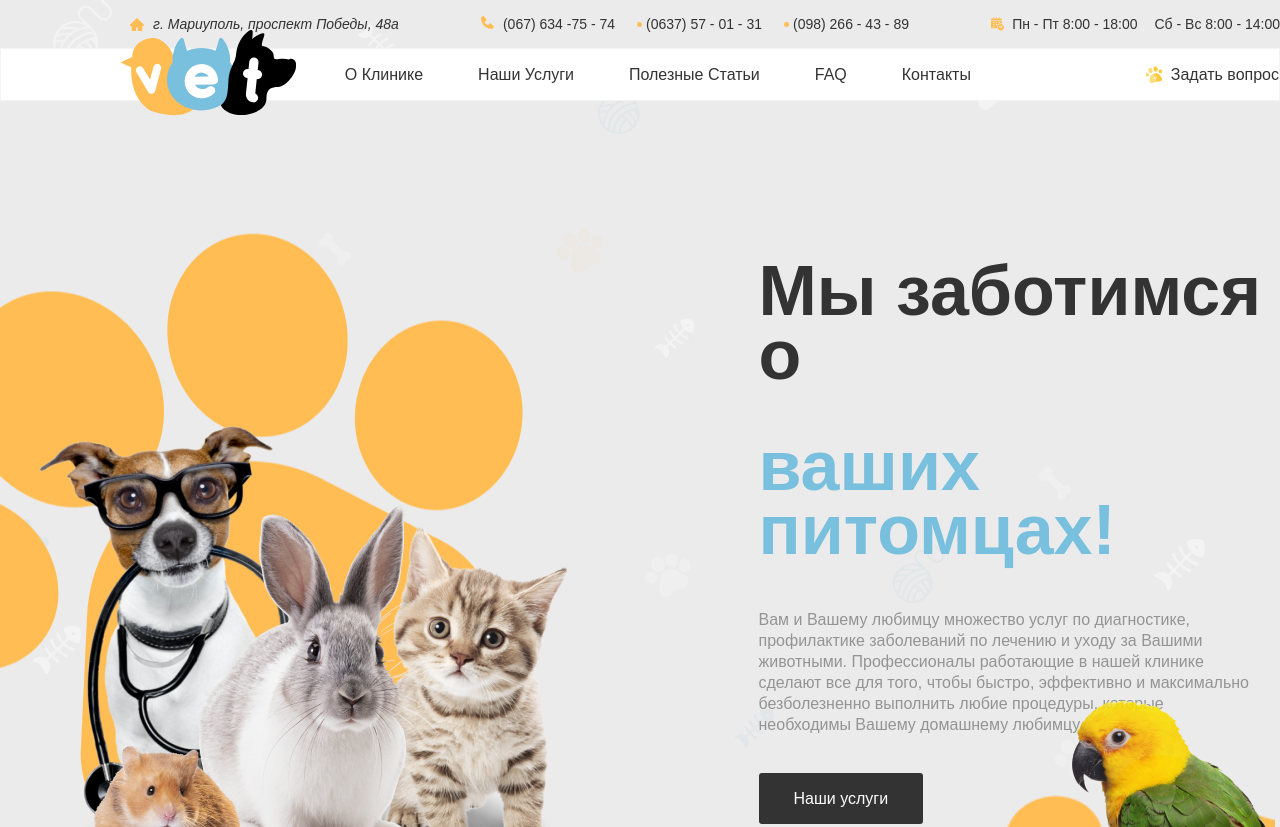
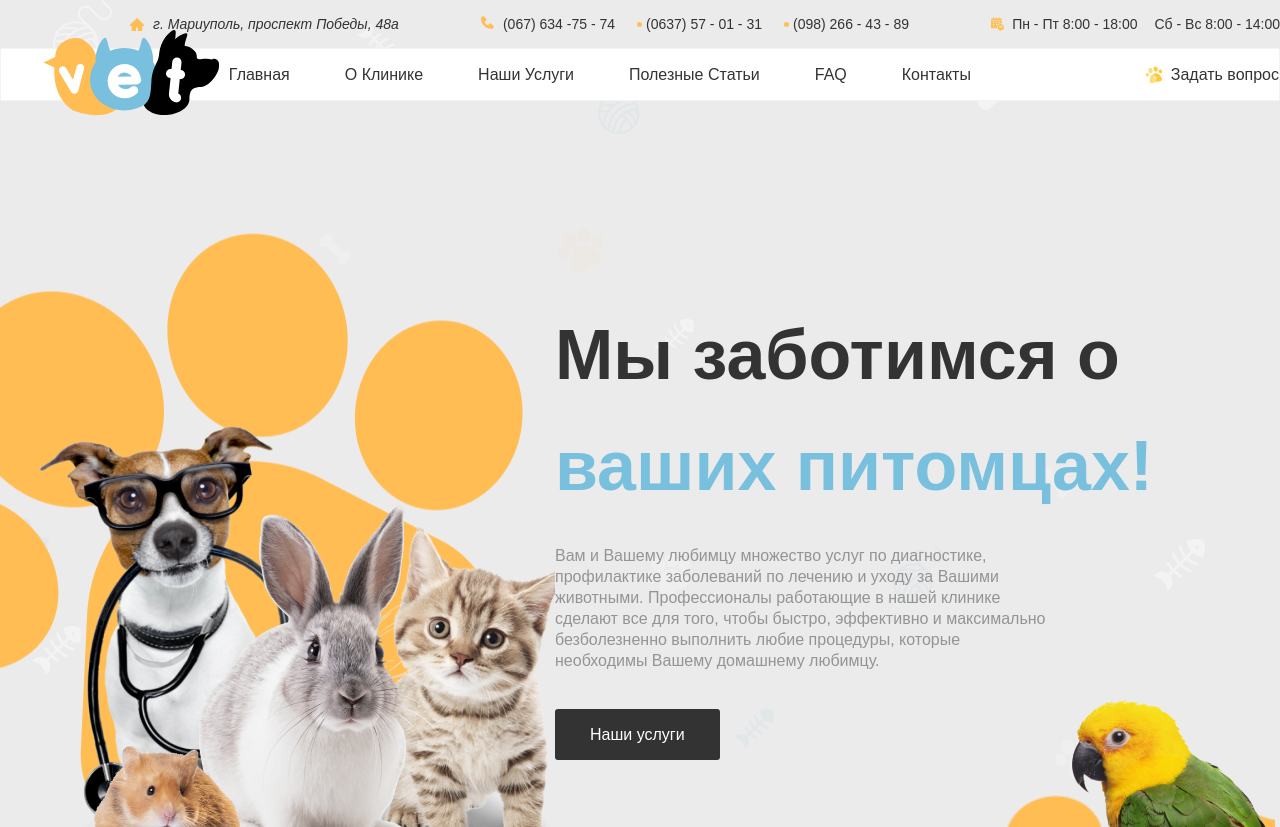
Before and after one commit to Miraziz19/veterinar, a plain HTML site: page index.html in a window 1280 px wide. Shown: the top 827 px of the page. Drawn offline with nearby package versions, Linux system fonts and the light colour scheme.

Commit message:
Update style.css

```diff
--- a/css/style.css
+++ b/css/style.css
@@ -158,7 +158,7 @@ body {
 
 .loogo {
   top: 30px;
-  left: 120px;
+  left: 43px;
   position: absolute;
 }
 .nav-a {
@@ -282,7 +282,7 @@ body {
   display: flex;
 }
 .br {
-  width: 100%;
+  width: 725px;
 }
 .paragrf {
   margin-top: 29px;
```
